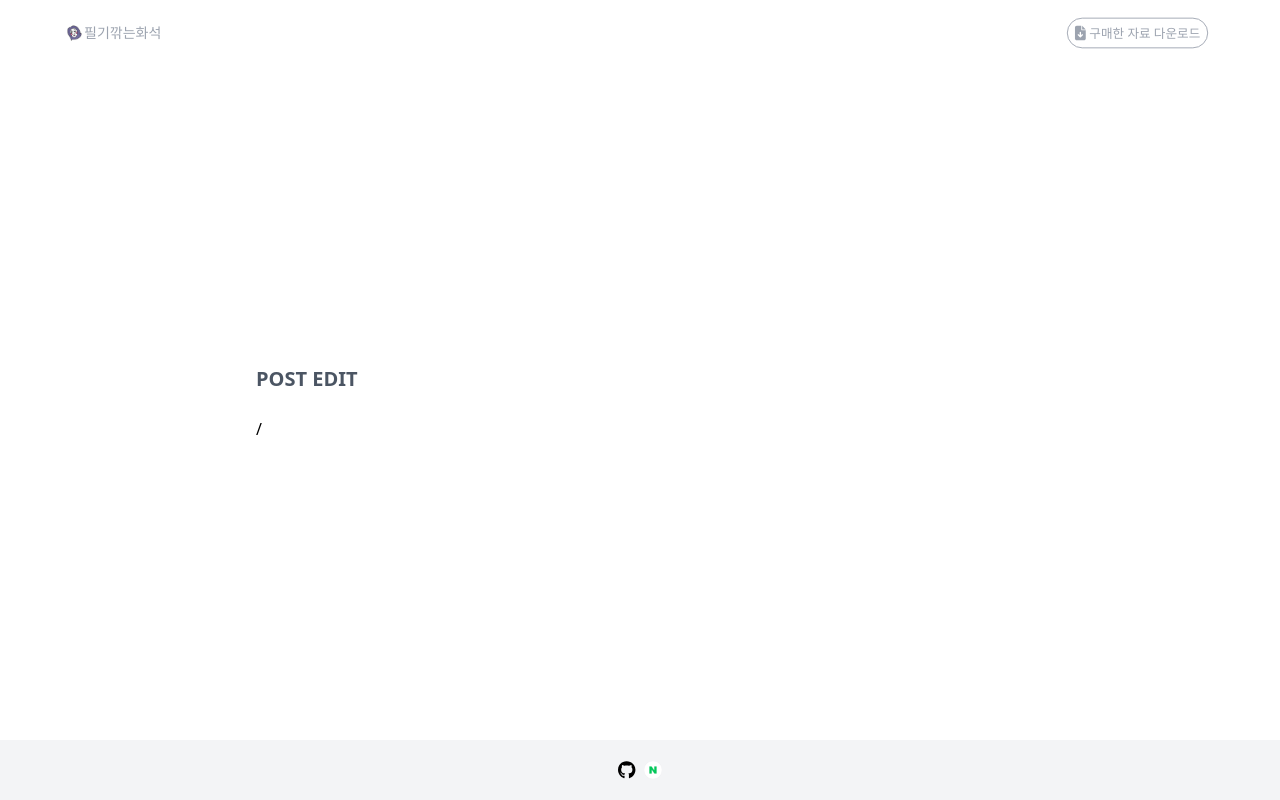
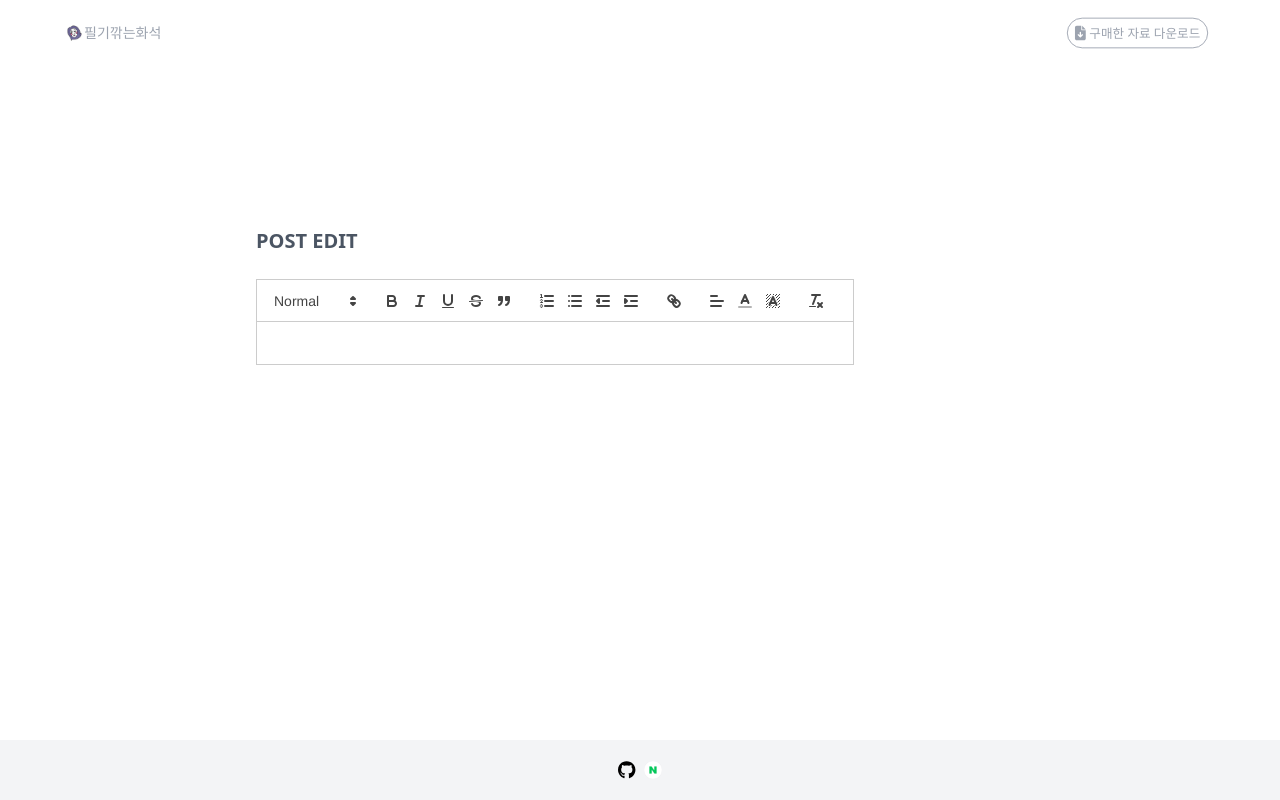
Before and after one commit to agnes0304/chronos-nextjs, a Next.js app: page /admin/posts/new in a window 1280 px wide. Built offline with nearby package versions, Linux system fonts and the light colour scheme.

Commit message:
added text editor

```diff
--- a/package.json
+++ b/package.json
@@ -12,15 +12,18 @@
     "@fortawesome/free-brands-svg-icons": "^6.4.2",
     "@fortawesome/free-solid-svg-icons": "^6.4.2",
     "@fortawesome/react-fontawesome": "^0.2.0",
+    "@lexical/react": "^0.12.4",
     "@supabase/ssr": "^0.0.10",
     "@supabase/supabase-js": "^2.39.0",
     "@types/editorjs__header": "^2.6.3",
     "@types/react-transition-group": "^4.4.9",
     "axios": "^1.6.0",
     "jwt-decode": "^4.0.0",
+    "lexical": "^0.12.4",
     "next": "^14.0.3",
     "react": "^18.2.0",
     "react-dom": "^18.2.0",
+    "react-quill": "^2.0.0",
     "react-transition-group": "^4.4.5",
     "styled-components": "^6.1.1"
   },
--- a/src/app/admin/layout.tsx
+++ b/src/app/admin/layout.tsx
@@ -3,5 +3,5 @@ export default function AdminLayout({
 }: {
   children: React.ReactNode;
 }) {
-  return <div className="mt-[66px]">{children}</div>;
+  return <div className="mt-[66px] mb-[100px]">{children}</div>;
 }
--- a/src/app/admin/posts/[id]/page.tsx
+++ b/src/app/admin/posts/[id]/page.tsx
@@ -2,6 +2,7 @@
 const baseUrl = process.env.NEXT_PUBLIC_BASE_URL;
 import { useParams } from "next/navigation";
 import { useEffect, useState } from "react";
+import TextEditor from "@/components/editor/TextEditor";
 
 async function getPost(param: string) {
   try {
@@ -37,6 +38,10 @@ const AdminPostEditPage = () => {
       });
     }
   }, []);
+
+  const handleBodyChange = (content: any) => {
+    setBody(content);
+  };
 
   const updatePostHandler = async () => {
     const updatedPost = {
@@ -81,12 +86,9 @@ const AdminPostEditPage = () => {
             onChange={(e) => setTitle(e.target.value)}
           />
           <label className="text-sm text-gray-600">BODY</label>
-          {/* Editor 넣고 싶어용 */}
-          <textarea
-            className="w-full p-2 border border-gray-300 rounded-md"
-            defaultValue={body}
-            onChange={(e) => setBody(e.target.value)}
-          />
+          <div>
+            <TextEditor onChange={handleBodyChange} defaultValue={body} />
+          </div>
           <label className="text-sm text-gray-600">FILENAME</label>
           <input
             className="w-full p-2 border border-gray-300 rounded-md"
--- a/src/app/admin/posts/new/page.tsx
+++ b/src/app/admin/posts/new/page.tsx
@@ -1,8 +1,20 @@
+"use client";
+import TextEditor from "@/components/editor/TextEditor";
+import { useState } from "react";
+
 const AdminNewPostPage = () => {
+    const [body, setBody] = useState<string>("");
+
+
+    const handleBodyChange = (content: any) => {
+        setBody(content);
+    };
   return (
     <div className="flex flex-col w-[90vw] justify-start items-center">
       <div className="flex flex-col w-[90vw] justify-center items-start gap-6 sm:w-4/5 md:w-2/3">
-        <h1 className="text-xl font-semibold text-gray-600">POST EDIT</h1>/
+        <h1 className="text-xl font-semibold text-gray-600">POST EDIT</h1>
+        {/* 포스트 생성 */}
+        <TextEditor onContentChange={handleBodyChange}/>
       </div>
     </div>
   );
--- a/src/components/admin/TextEditor.tsx
+++ /dev/null
@@ -1,10 +0,0 @@
-"use client";
-const TextEditor = () => {
-  return (
-    <div>
-      <h1>TextEditor</h1>
-    </div>
-  );
-};
-
-export default TextEditor;
--- /dev/null
+++ b/src/components/editor/TextEditor.tsx
@@ -0,0 +1,75 @@
+"use client";
+import dynamic from 'next/dynamic';
+import 'react-quill/dist/quill.snow.css';
+import { useState, useEffect, use } from 'react';
+
+type TextEditorProps = {
+  onChange?: (content: string) => void;
+  defaultValue?: string;
+};
+
+
+const ReactQuill = dynamic(() => import('react-quill'), {
+  ssr: false,
+  loading: () => <p>Loading editor...</p>,
+});
+
+export default function TextEditor({onChange, defaultValue} : TextEditorProps) {
+  const [value, setValue] = useState('');
+
+  useEffect(() => {
+    setValue(defaultValue || '');
+  }, [defaultValue]);
+
+  const handleQuillChange = (content :any) => {
+    setValue(content);
+    if(onChange){
+      onChange(content);
+    }
+  };
+
+  const formats = [
+    'header',
+    'bold',
+    'italic',
+    'underline',
+    'strike',
+    'blockquote',
+    'list',
+    'bullet',
+    'indent',
+    'link',
+    'align',
+    'color',
+    'background',
+  ];
+
+  const modules = {
+    toolbar: [
+      [{ header: [1, 2, false] }],
+      ['bold', 'italic', 'underline', 'strike', 'blockquote'],
+      [
+        { list: 'ordered' },
+        { list: 'bullet' },
+        { indent: '-1' },
+        { indent: '+1' },
+      ],
+      ['link'],
+      [{ align: [] }, { color: [] }, { background: [] }],
+      ['clean'],
+    ],
+  };
+
+  return (
+    <div className='h-auto min-h-[200px] max-h-[400px] overflow-auto'>
+      <ReactQuill
+        value={value}
+        onChange={handleQuillChange}
+        modules={modules}
+        formats={formats}
+        theme="snow"
+        // style={{ height: '100px' }}
+      />
+    </div>
+  );
+}
```
Also changed, not shown: 1 other file (tests, documents, lock files or other folders).
